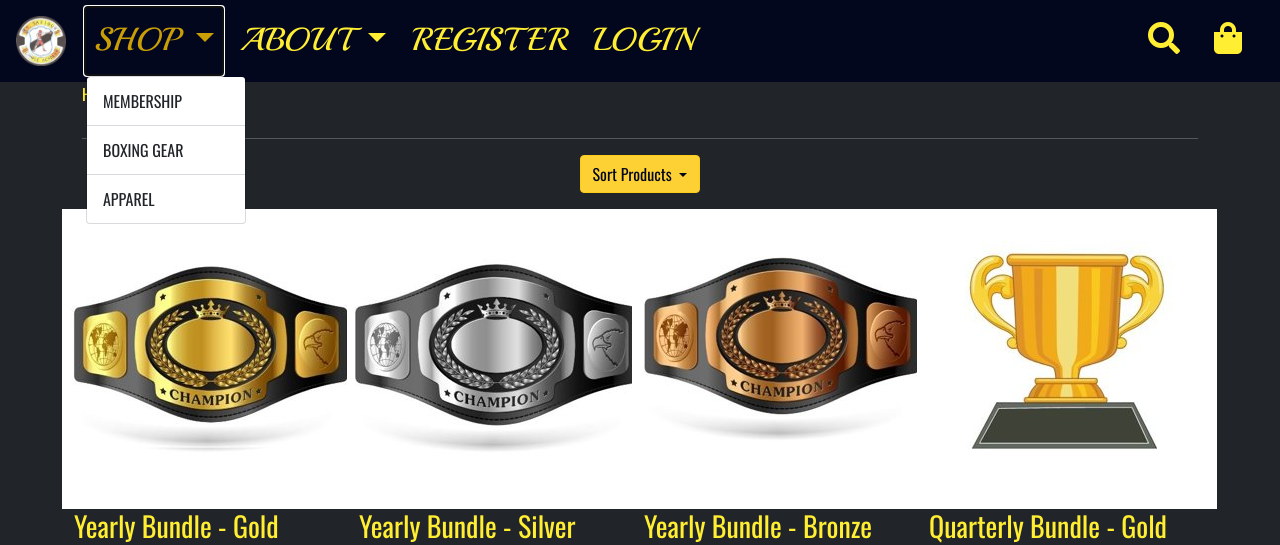
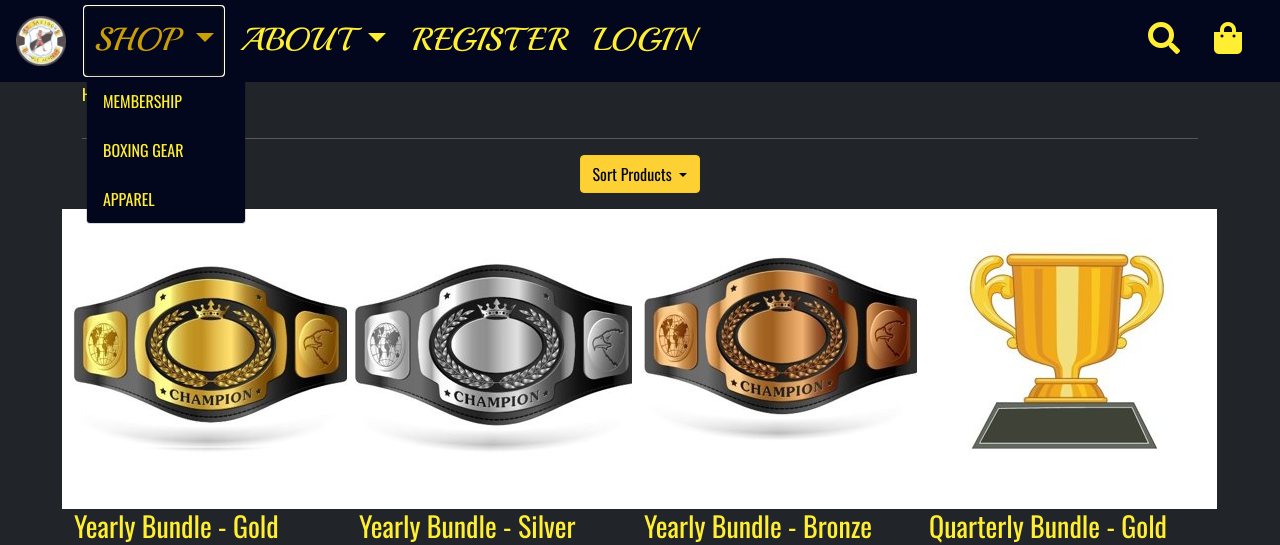
Before and after one commit to DaithiShan/saviours, a Django app: page /shop/ in a window 1280 px wide, after a click on "SHOP". Shown: the top 545 px of the page. Run offline with Django 4.2, Linux system fonts and the light colour scheme; data comes from the database, SQL or seed files in the repository; both versions use the stored data as it was after the commit; style sheets or scripts are compiled from the project's sources; some libraries are stand-ins or nearby versions.

Commit message:
Update to dropdown menu stylings in base & shop templates

```diff
--- a/products/templates/products/product_page.html
+++ b/products/templates/products/product_page.html
@@ -11,11 +11,11 @@
             <ol class="breadcrumb">
                 <li class="breadcrumb-item"><a href="{% url 'store-home' %}" class="text-white">Home</a></li>
                 {% if product.category.title == 'Membership' %}
-                    <li class="breadcrumb-item"><a href="#" class="text-primary">All Membership Options</a></li>
+                    <li class="breadcrumb-item"><a href="{% url 'shop' 'membership' %}" class="text-primary">All Membership Options</a></li>
                 {% elif product.category.title == 'Boxing Gear' %}
-                    <li class="breadcrumb-item"><a href="#" class="text-primary">All Boxing Gear</a></li>
+                    <li class="breadcrumb-item"><a href="{% url 'shop' 'boxing-gear' %}" class="text-primary">All Boxing Gear</a></li>
                 {% else %}
-                <li class="breadcrumb-item"><a href="#" class="text-primary">All Apparel</a></li>
+                <li class="breadcrumb-item"><a href="{% url 'shop' 'apparel' %}" class="text-primary">All Apparel</a></li>
                 {% endif %}
                 <li class="breadcrumb-item active text-secondary" aria-current="page">{{ product.title }}</li>
             </ol>
--- a/static/main.scss
+++ b/static/main.scss
@@ -33,6 +33,18 @@ body {
     img {
         width: auto;
         height: 50px;
+    }
+}
+
+.dropdown-menu {
+    .dropdown-item {
+        a:hover {
+            color: rgba($orange, .80);
+        }
+
+        a:focus {
+            color: $orange;
+        }
     }
 }
 
--- a/store/templates/store/shop.html
+++ b/store/templates/store/shop.html
@@ -13,7 +13,7 @@
         <ol class="breadcrumb">
             <li class="breadcrumb-item"><a href="{% url 'store-home' %}" class="text-primary">Home</a></li>
             {% if category %}
-                <li class="breadcrumb-item active text-secondary" aria-current="page">{{ category.title }}</li>
+                <li class="breadcrumb-item active text-secondary" aria-current="page">{{ category.title }}</a></li>
             {% endif %}
         </ol>
     {% endblock %}
@@ -29,7 +29,7 @@
         <div class="col-12 text-center dropdown show">
                 <button type="button" id="sortDropdown" class="dropdown-toggle btn btn-secondary" data-bs-toggle="dropdown" aria-haspopup="true" aria-expanded="false">Sort Products
                 </button>
-                <ul class="dropdown-menu" aria-labelledby="sortDropdown">
+                <ul class="dropdown-menu bg-dark" aria-labelledby="sortDropdown">
                     <li><a href="#" class="text-primary dropdown-item">Highest Rated</a></li>
                     <li><a href="?{% url_replace request 'order_by' 'price' %}" class="text-primary dropdown-item">Lowest Price</a></li>
                     <li><a href="?{% url_replace request 'order_by' '-date_added' %}" class="text-primary dropdown-item">Newest Items</a></li>
--- a/templates/base.html
+++ b/templates/base.html
@@ -79,13 +79,13 @@
                             aria-haspopup="true" aria-expanded="false">
                             Shop
                         </a>
-                        <div class="dropdown-menu" aria-labelledby="navbarDropdown">
+                        <div class="dropdown-menu bg-dark" aria-labelledby="navbarDropdown">
                             {% for category in categories %}
                                 {% if category.title != 'Apparel' %}
-                                    <a class="dropdown-item text-uppercase" href="{% url 'shop' category.slug %}">{{ category.title }}</a>
+                                    <a class="dropdown-item text-uppercase text-primary" href="{% url 'shop' category.slug %}">{{ category.title }}</a>
                                     <div class="dropdown-divider"></div>
                                 {% else %}
-                                <a class="dropdown-item text-uppercase" href="{% url 'shop' category.slug %}">{{ category.title }}</a>
+                                    <a class="dropdown-item text-uppercase text-primary" href="{% url 'shop' category.slug %}">{{ category.title }}</a>
                                 {% endif %}
                             {% endfor %}
                     </li>
@@ -94,12 +94,12 @@
                             aria-haspopup="true" aria-expanded="false">
                             About
                         </a>
-                        <div class="dropdown-menu" aria-labelledby="navbarDropdown">
-                            <a class="dropdown-item text-uppercase" href="#">Club Location</a>
+                        <div class="dropdown-menu bg-dark" aria-labelledby="navbarDropdown">
+                            <a class="dropdown-item text-primary text-uppercase" href="#">Club Location</a>
                             <div class="dropdown-divider"></div>
-                            <a class="dropdown-item text-uppercase" href="#">Club Timetable</a>
+                            <a class="dropdown-item text-primary text-uppercase" href="#">Club Timetable</a>
                             <div class="dropdown-divider"></div>
-                            <a class="dropdown-item text-uppercase" href="#">Contact</a>
+                            <a class="dropdown-item text-primary text-uppercase" href="#">Contact</a>
                         </div>
                     </li>
                     {% if user.is_authenticated %}
```
Also changed, not shown: db.sqlite3.
